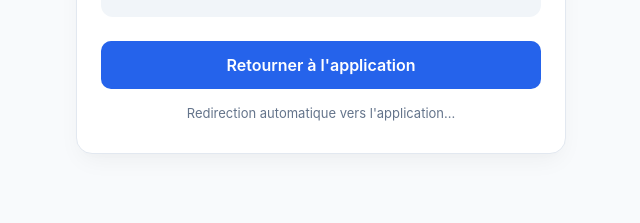
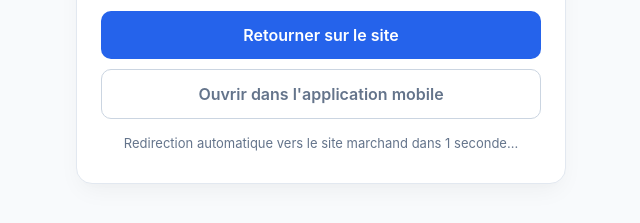
Before and after one commit to Mike2025-ui/Transfer_On_Line, a Django app: template backend/templates/payments/jeko_return.html in a window 1280 px wide. Shown: the part 467-690 px from the top of the page, without its empty margins (319-959 px from the left). Run offline with Django 5.2, Linux system fonts and the light colour scheme; the template is opened without the code that fills it: most values are stand-ins (such as "Sample title", 1, 10 or a date in 2020).

Commit message:
feat(payments): redirect to frontend web URL upon return

```diff
--- a/backend/apps/payments/webhooks.py
+++ b/backend/apps/payments/webhooks.py
@@ -345,10 +345,14 @@ class JekoReturnView(APIView):
         if 'text/html' in accept_header and 'application/json' not in accept_header:
             from django.shortcuts import render
             deep_link = f'transfertonline://payment?reference={payment.reference}&status={payment.status}'
+            frontend_web_url = getattr(settings, 'FRONTEND_WEB_URL', 'https://transfert-online.site').rstrip('/')
+            web_return_url = f'{frontend_web_url}/?payment_reference={payment.reference}&status={payment.status}'
             context = {
                 'payment': payment,
                 'transaction': tx,
                 'deep_link': deep_link,
+                'web_return_url': web_return_url,
+                'frontend_web_url': frontend_web_url,
                 'status': payment.status,
             }
             return render(request, 'payments/jeko_return.html', context)
--- a/backend/templates/payments/jeko_return.html
+++ b/backend/templates/payments/jeko_return.html
@@ -172,35 +172,36 @@
             {% endif %}
         </div>
 
-        <a id="deepLinkBtn" href="{{ deep_link }}" class="btn">
-            Retourner à l'application
+        <a id="webReturnBtn" href="{{ web_return_url }}" class="btn">
+            Retourner sur le site
+        </a>
+
+        <a id="deepLinkBtn" href="{{ deep_link }}" class="btn btn-secondary">
+            Ouvrir dans l'application mobile
         </a>
 
         <div class="redirect-notice" id="redirectNotice">
-            Redirection automatique vers l'application...
+            Redirection automatique vers le site marchand dans 1 seconde...
         </div>
     </div>
 
     <script>
         (function() {
+            var webReturnUrl = "{{ web_return_url|escapejs }}";
             var deepLink = "{{ deep_link|escapejs }}";
             var isAndroid = /android/i.test(navigator.userAgent);
-            var targetUrl = deepLink;
 
             if (isAndroid) {
-                // Sur Android Chrome, le protocole intent garantit la réouverture directe de l'app
-                targetUrl = "intent://payment?reference={{ payment.reference|escapejs }}&status={{ payment.status|escapejs }}#Intent;scheme=transfertonline;package=com.example.transfer_on_line;end";
+                var appBtn = document.getElementById('deepLinkBtn');
+                if (appBtn) {
+                    appBtn.setAttribute('href', "intent://payment?reference={{ payment.reference|escapejs }}&status={{ payment.status|escapejs }}#Intent;scheme=transfertonline;package=com.example.transfer_on_line;end");
+                }
             }
 
-            var btn = document.getElementById('deepLinkBtn');
-            if (btn && isAndroid) {
-                btn.setAttribute('href', targetUrl);
-            }
-
-            if (targetUrl) {
-                // Tentative de redirection automatique vers l'application mobile
+            // Redirection automatique vers le frontend web en 1 seconde
+            if (webReturnUrl) {
                 setTimeout(function() {
-                    window.location.href = targetUrl;
+                    window.location.href = webReturnUrl;
                 }, 1000);
             }
         })();
--- a/backend/transfer_on_line/settings.py
+++ b/backend/transfer_on_line/settings.py
@@ -238,6 +238,8 @@ GENIUSPAY_ERROR_URL = os.environ.get('GENIUSPAY_ERROR_URL', 'https://transfert-o
 GENIUSPAY_TIMEOUT_SECONDS = int(os.environ.get('GENIUSPAY_TIMEOUT_SECONDS', '30'))
 GENIUSPAY_ALLOW_MOCK = os.environ.get('GENIUSPAY_ALLOW_MOCK', 'false').lower() == 'true'
 
+FRONTEND_WEB_URL = os.environ.get('FRONTEND_WEB_URL', 'https://transfert-online.site')
+
 # Production audit: Jèko is the sole primary provider, GeniusPay its only
 # fallback (PaymentService._provider_order() tries them in this order for
 # payment_method='auto' and stops at the first that accepts the payment -
```
